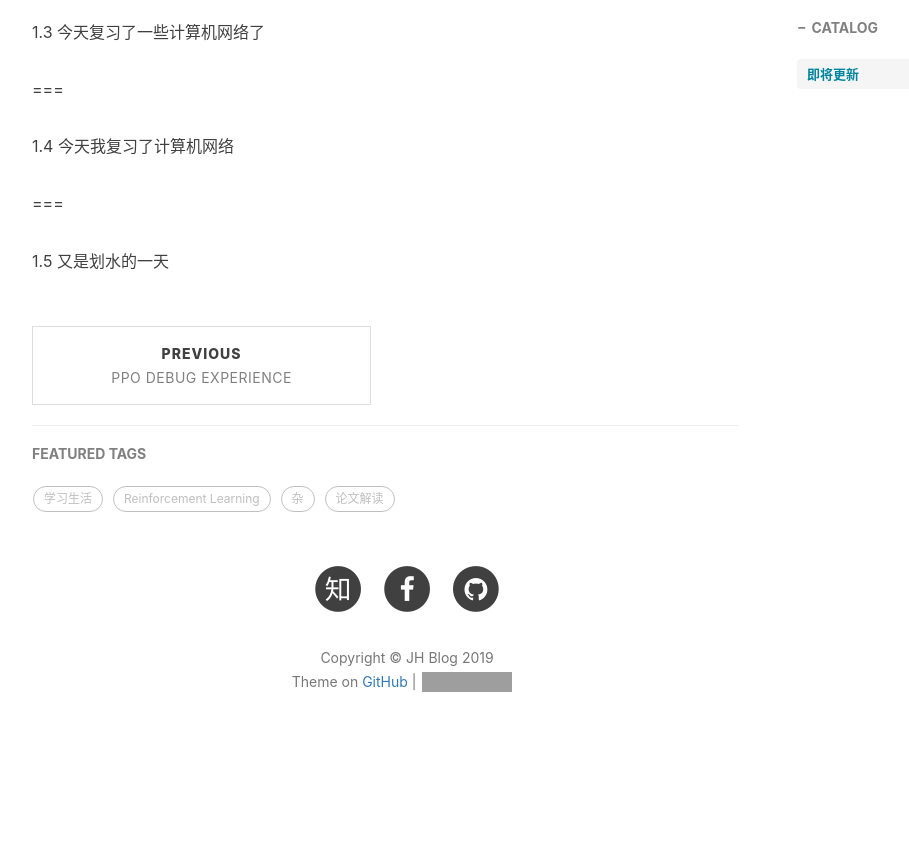
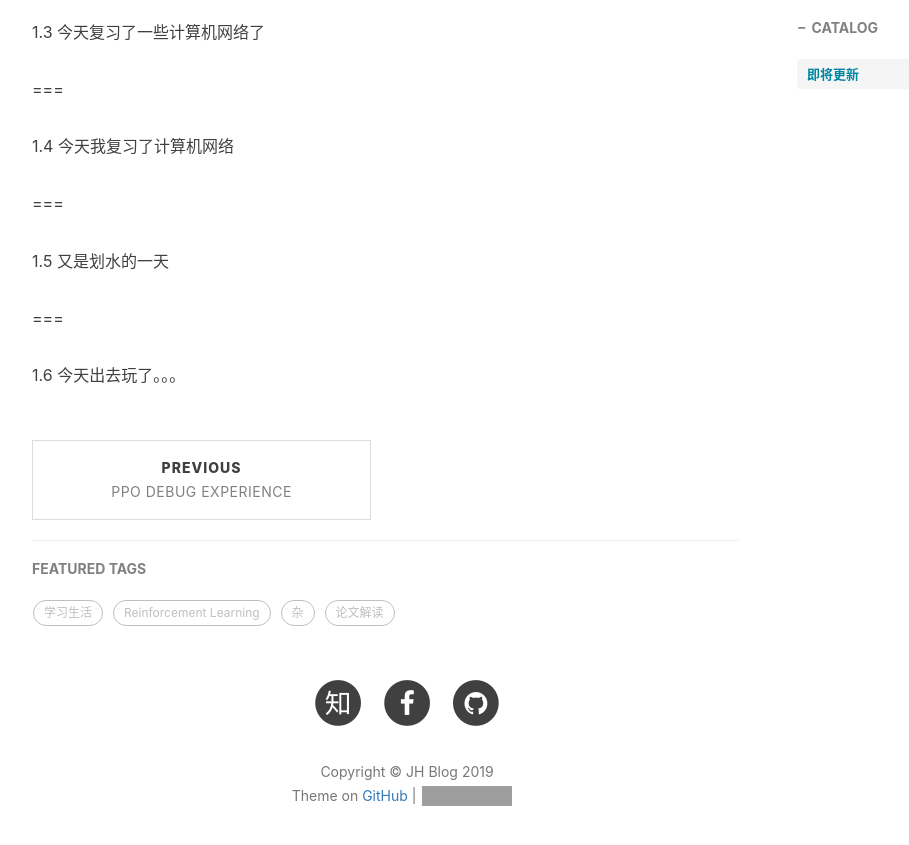
Before and after one commit to sweetice/previous_blog, a Jekyll site: the page built from _posts/2018-12-23-论文解读:Hierarchical Macro Strategy Model for MOBA Game AI.md, in a window 1280 px wide and 900 px high, scrolled down 1888 px. Shown: the top 845 px of the window, without its empty margins (233-1142 px from the left). Built offline with Jekyll 4.4.1, drawn with Linux system fonts in a browser that asks for light colours; nearby versions of some CDN libraries; comment, search, counter and statistics services are not loaded; before the commit the page ends 2674 px from its top, so only the background shows below that; grey boxes are pictures that could not be loaded.

Commit message:
Update 2018-12-23-论文解读:Hierarchical Macro Strategy Model for MOBA Game AI.md

```diff
--- a/_posts/2018-12-23-论文解读:Hierarchical Macro Strategy Model for MOBA Game AI.md
+++ b/_posts/2018-12-23-论文解读:Hierarchical Macro Strategy Model for MOBA Game AI.md
@@ -68,3 +68,7 @@ tags:
 ===
 
 1.5 又是划水的一天
+
+===
+
+1.6 今天出去玩了。。。
```
